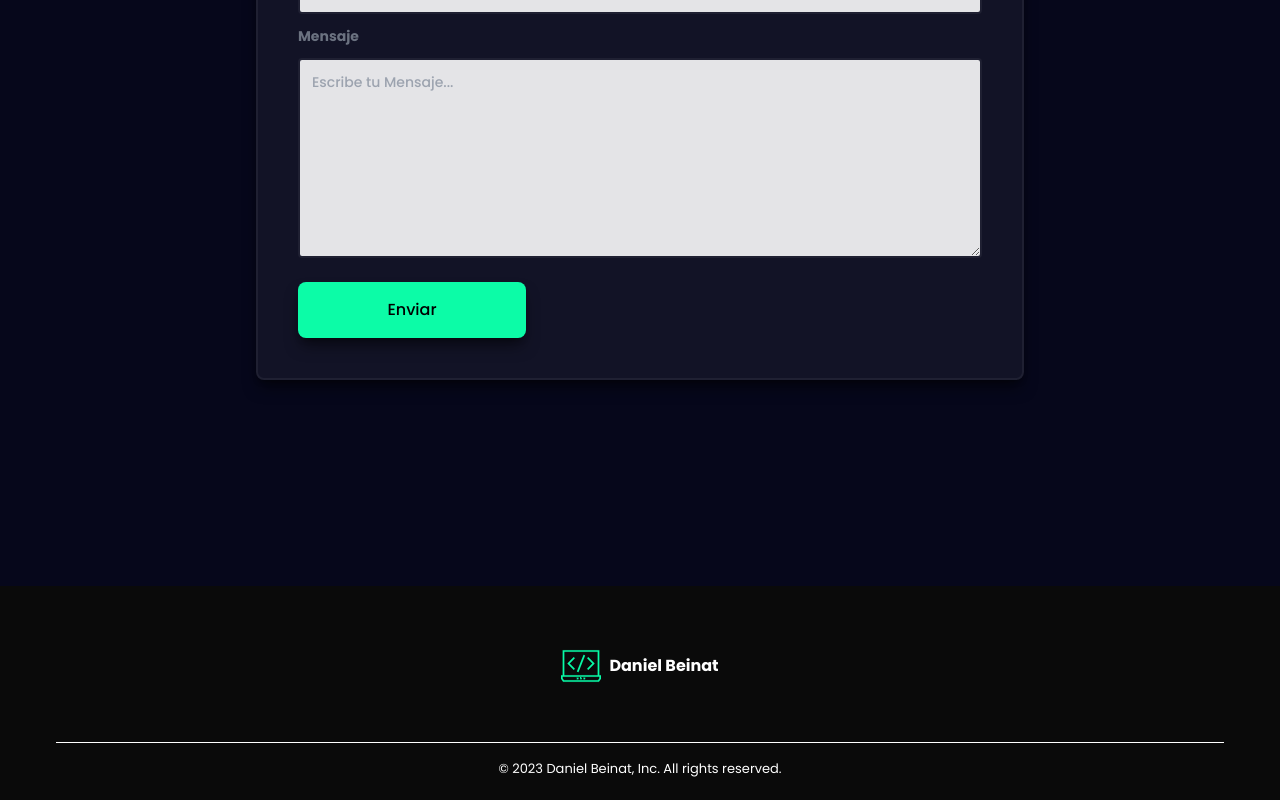
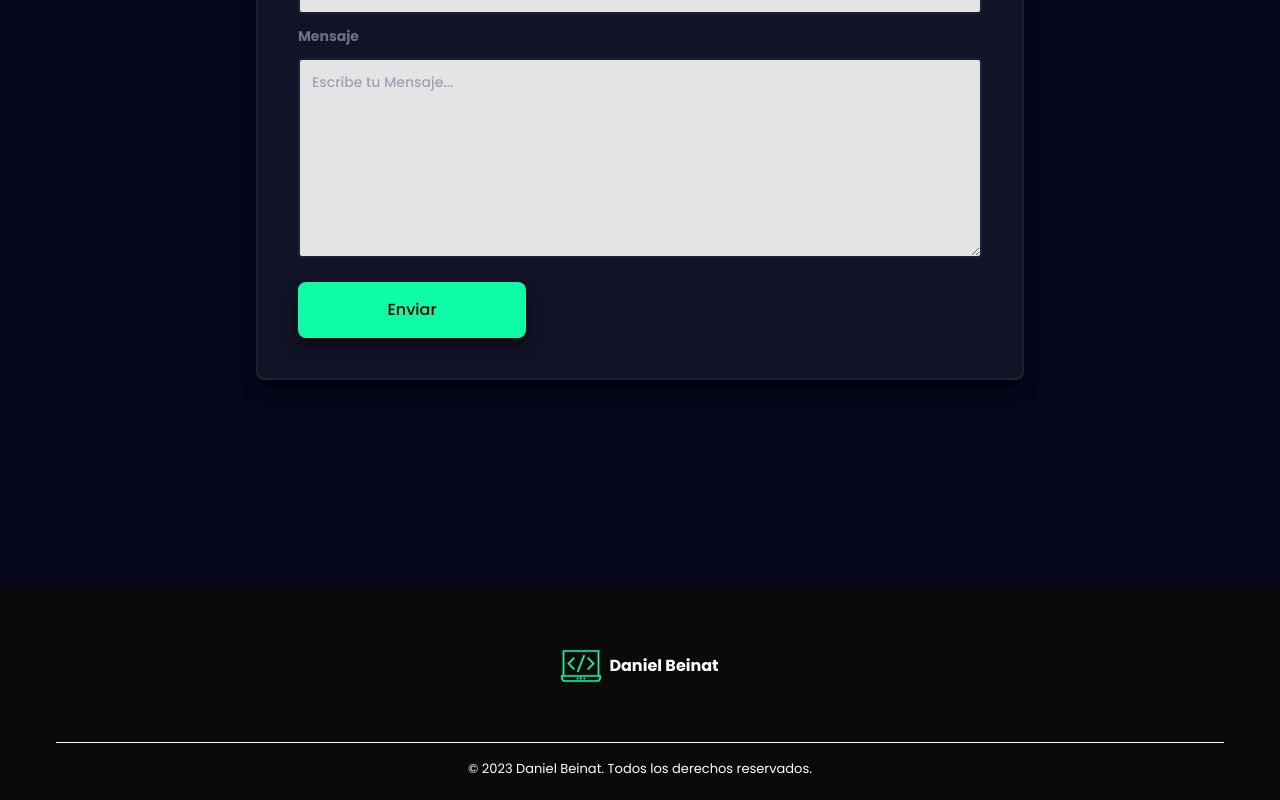
Before and after one commit to danielbeinat/My-Website, a React (Vite) app: page / in a window 1280 px wide. Shown: the part 4128-4928 px from the top of the page. Built offline with nearby package versions, Linux system fonts and the light colour scheme; no server answers.

Commit message:
add files

```diff
--- a/src/Components/Footer/Footer.jsx
+++ b/src/Components/Footer/Footer.jsx
@@ -11,7 +11,7 @@ export const Footer = () => {
       </div>
       <hr className="mt-[40px] border-white border-solid " />
       <p className="text-white text-[13px] text-center">
-        © 2023 Daniel Beinat, Inc. All rights reserved.
+        © 2023 Daniel Beinat. Todos los derechos reservados.
       </p>
     </footer>
   );
```
